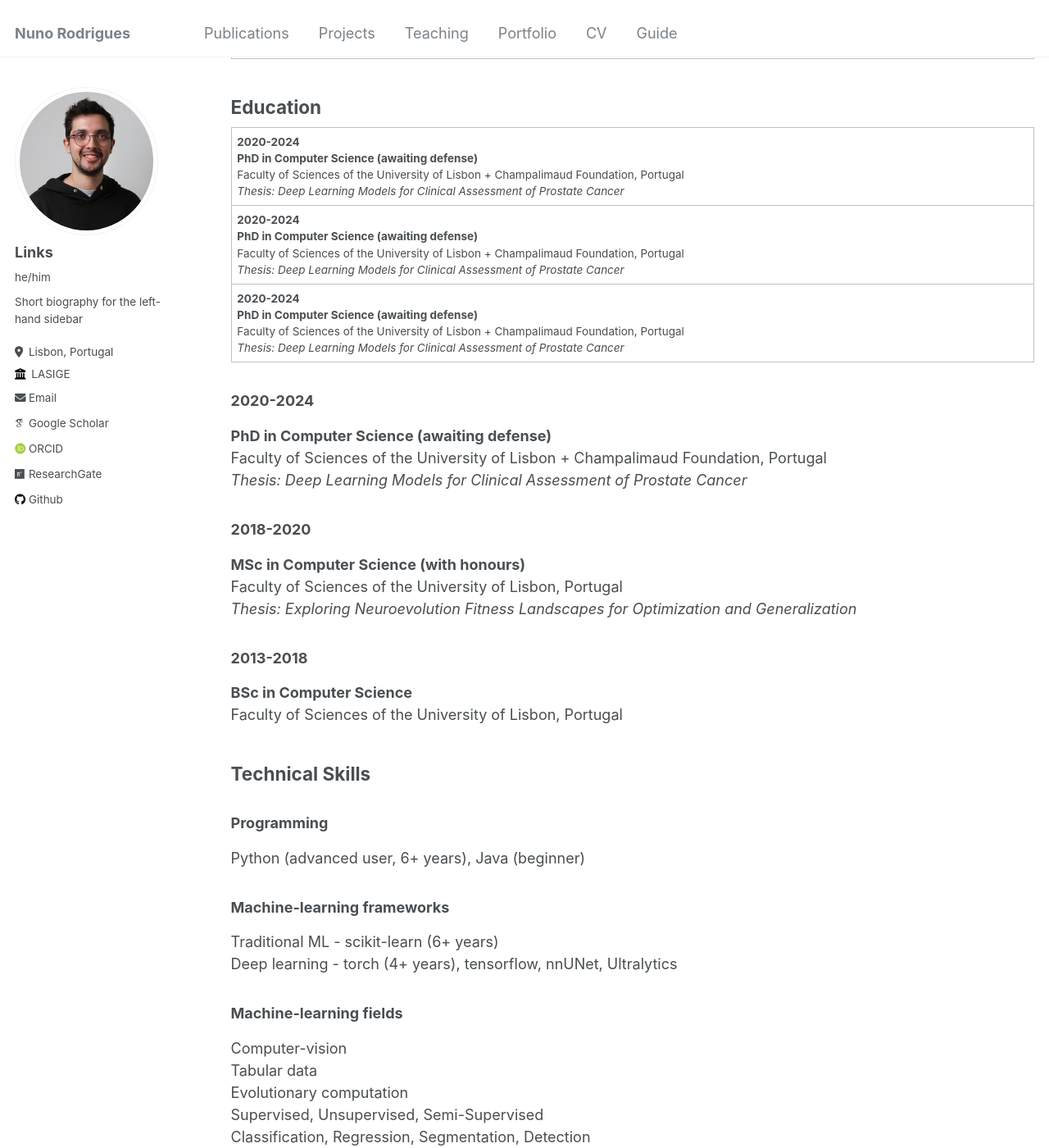
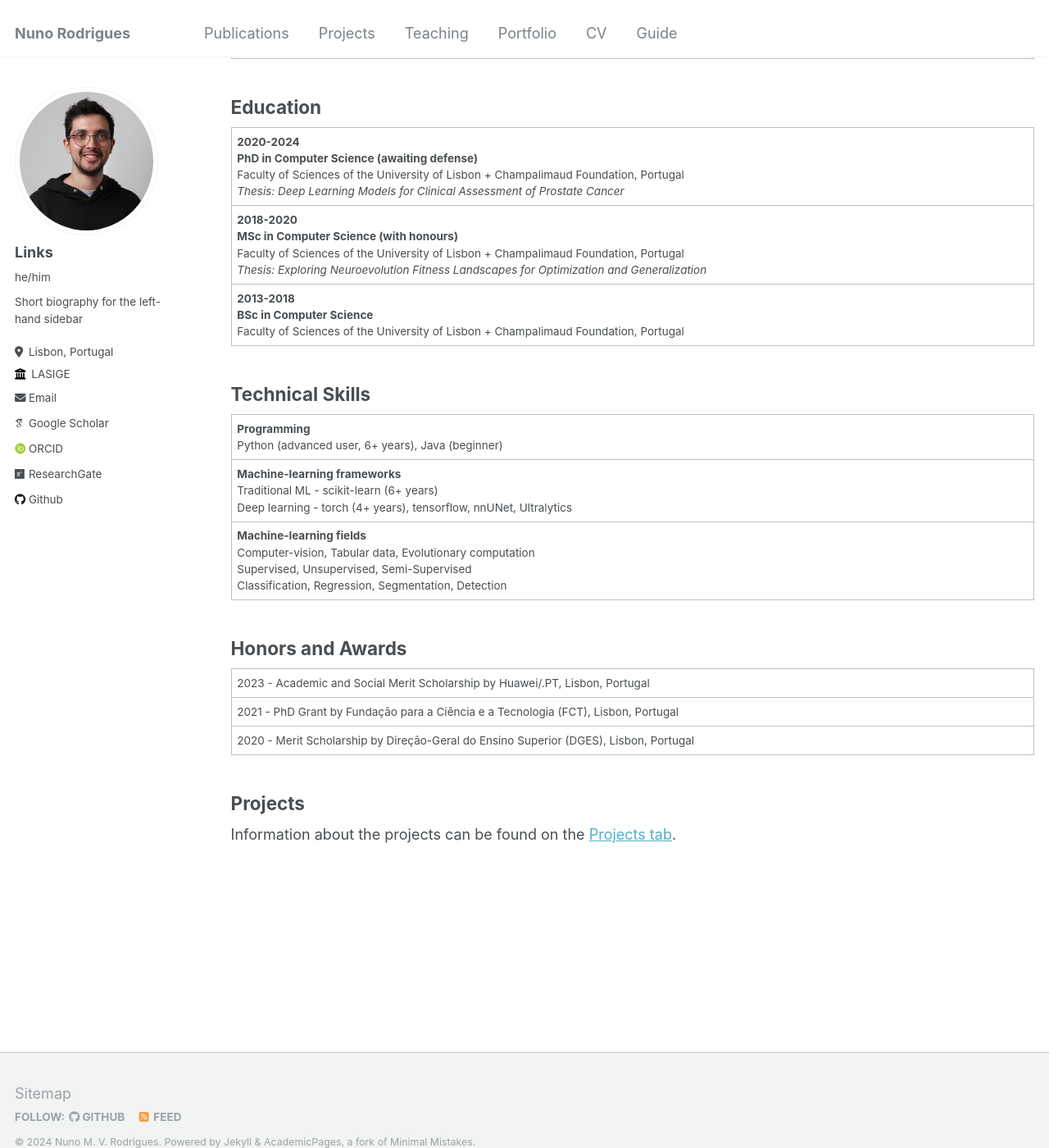
Before and after one commit to NMVRodrigues/NMVRodrigues.github.io, a Jekyll site: the page built from _pages/cv.md, in a window 1280 px wide and 1400 px high, scrolled down 296 px. Shown: the whole window at 82% size. Built offline with Jekyll 4.4.1, drawn with Linux system fonts in a browser that asks for light colours; some web fonts are replaced.

Commit message:
cv cleanup

```diff
--- a/_pages/cv.md
+++ b/_pages/cv.md
@@ -19,44 +19,22 @@ author_profile: true
 ## Education
 
 | **2020-2024**<br />**PhD in Computer Science (awaiting defense)**<br />Faculty of Sciences of the University of Lisbon + Champalimaud Foundation, Portugal<br />*Thesis: Deep Learning Models for Clinical Assessment of Prostate Cancer* |
-| **2020-2024**<br />**PhD in Computer Science (awaiting defense)**<br />Faculty of Sciences of the University of Lisbon + Champalimaud Foundation, Portugal<br />*Thesis: Deep Learning Models for Clinical Assessment of Prostate Cancer* |
-| **2020-2024**<br />**PhD in Computer Science (awaiting defense)**<br />Faculty of Sciences of the University of Lisbon + Champalimaud Foundation, Portugal<br />*Thesis: Deep Learning Models for Clinical Assessment of Prostate Cancer* |
-
-### 2020-2024
-**PhD in Computer Science (awaiting defense)**
-Faculty of Sciences of the University of Lisbon + Champalimaud Foundation, Portugal
-*Thesis: Deep Learning Models for Clinical Assessment of Prostate Cancer*
-
-### 2018-2020
-**MSc in Computer Science (with honours)**
-Faculty of Sciences of the University of Lisbon, Portugal
-*Thesis: Exploring Neuroevolution Fitness Landscapes for Optimization and Generalization*
-
-### 2013-2018
-**BSc in Computer Science**
-Faculty of Sciences of the University of Lisbon, Portugal
+| **2018-2020**<br />**MSc in Computer Science (with honours)**<br />Faculty of Sciences of the University of Lisbon + Champalimaud Foundation, Portugal<br />*Thesis: Exploring Neuroevolution Fitness Landscapes for Optimization and Generalization* |
+| **2013-2018**<br />**BSc in Computer Science**<br />Faculty of Sciences of the University of Lisbon + Champalimaud Foundation, Portugal<br /> |
 
 
 ## Technical Skills
 
-### Programming
-Python (advanced user, 6+ years), Java (beginner)
-### Machine-learning frameworks
-Traditional ML - scikit-learn (6+ years)
-Deep learning - torch (4+ years), tensorflow, nnUNet, Ultralytics
-### Machine-learning fields
-Computer-vision
-Tabular data
-Evolutionary computation
-Supervised, Unsupervised, Semi-Supervised
-Classification, Regression, Segmentation, Detection
+| **Programming**<br />Python (advanced user, 6+ years), Java (beginner) |
+| **Machine-learning frameworks**<br />Traditional ML - scikit-learn (6+ years)<br />Deep learning - torch (4+ years), tensorflow, nnUNet, Ultralytics |
+| **Machine-learning fields**<br />Computer-vision, Tabular data, Evolutionary computation<br />Supervised, Unsupervised, Semi-Supervised<br />Classification, Regression, Segmentation, Detection |
 
 
 ## Honors and Awards
 
-2023 - Academic and Social Merit Scholarship by Huawei/.PT, Lisbon, Portugal
-2021 - PhD Grant by Fundação para a Ciência e a Tecnologia (FCT), Lisbon, Portugal
-2020 - Merit Scholarship by Direção-Geral do Ensino Superior (DGES), Lisbon, Portugal
+| 2023 - Academic and Social Merit Scholarship by Huawei/.PT, Lisbon, Portugal |
+| 2021 - PhD Grant by Fundação para a Ciência e a Tecnologia (FCT), Lisbon, Portugal |
+| 2020 - Merit Scholarship by Direção-Geral do Ensino Superior (DGES), Lisbon, Portugal |
 
 ## Projects
 
```
